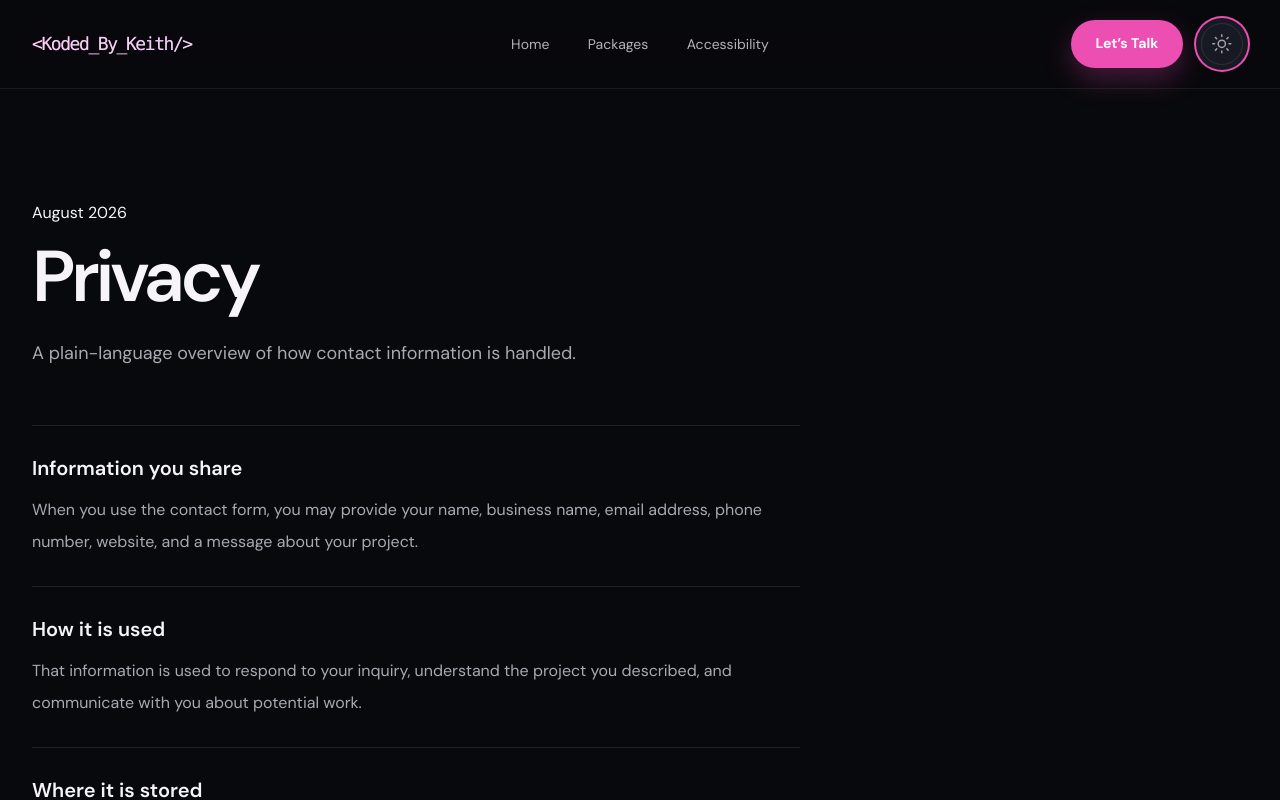
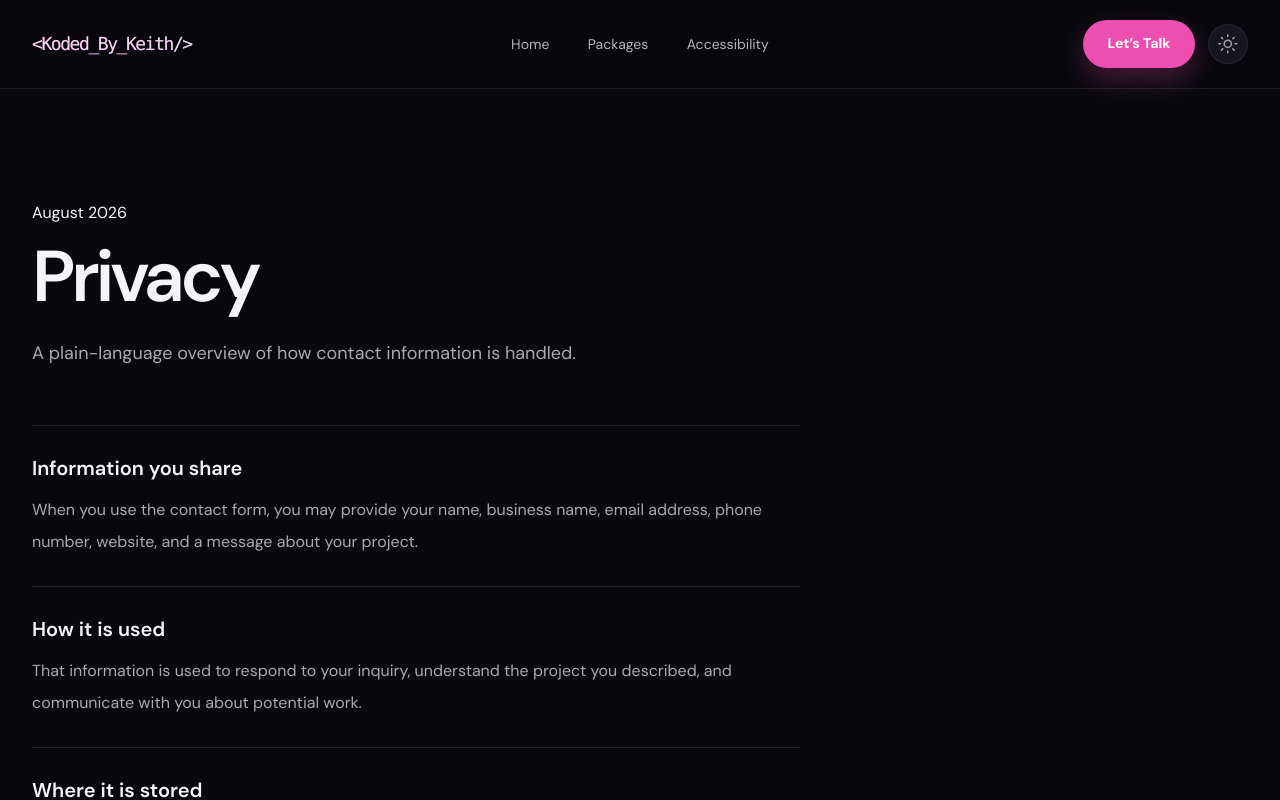
Before and after one commit to keithpotter21/koded_by_keith, a Nuxt app: page /privacy in a window 1280 px wide. Shown: the top 800 px of the page. Built offline with nearby package versions, Linux system fonts and the light colour scheme.

Commit message:
match reference theme toggle interaction

```diff
--- a/assets/css/main.css
+++ b/assets/css/main.css
@@ -20,12 +20,12 @@ body { margin:0; background:var(--ink); color:var(--paper); font-family:'DM Sans
 .site-nav__actions { display:flex; align-items:center; justify-self:end; gap:.8rem; }
 .header-cta { display:none; align-items:center; justify-content:center; min-height:3rem; border-radius:999px; padding:.72rem 1.55rem; background:var(--pink); box-shadow:0 .7rem 1.7rem rgba(236,78,178,.28); color:#fff!important; font-size:.88rem; font-weight:700; text-decoration:none; transition:transform .2s ease,box-shadow .2s ease,background-color .2s ease; }
 .header-cta:hover { transform:translateY(-2px); background:#ff62c1; box-shadow:0 .85rem 2rem rgba(236,78,178,.38); color:#fff!important; }
-.theme-toggle,.menu-toggle { display:inline-flex; align-items:center; justify-content:center; min-width:3rem; min-height:3rem; border:1px solid var(--line); border-radius:999px; background:var(--panel); color:var(--muted); cursor:pointer; transition:transform .2s ease,border-color .2s ease,color .2s ease,background-color .2s ease,box-shadow .2s ease; }
-.theme-toggle { position:relative; min-width:3.25rem; min-height:3.25rem; border-color:transparent; background:#171923; box-shadow:0 0 0 2px var(--pink); }
-.theme-toggle::before { position:absolute; inset:.28rem; border:1px solid rgba(255,255,255,.1); border-radius:inherit; content:''; }
-.theme-toggle:hover,.menu-toggle:hover { transform:translateY(-2px); border-color:var(--pink); color:var(--paper); }
-.theme-toggle:hover { box-shadow:0 0 0 3px var(--pink),0 .55rem 1.25rem rgba(236,78,178,.2); }
-.theme-toggle svg { position:relative; z-index:1; width:1.35rem; height:1.35rem; fill:none; stroke:currentColor; stroke-linecap:round; stroke-linejoin:round; stroke-width:1.65; }
+.theme-toggle,.menu-toggle { display:inline-flex; align-items:center; justify-content:center; min-width:3rem; min-height:3rem; border:1px solid var(--line); border-radius:999px; background:var(--panel); color:var(--muted); cursor:pointer; transition:all .2s ease; }
+.theme-toggle { display:grid; width:40px; height:40px; min-width:40px; min-height:40px; place-items:center; border:1px solid var(--line); border-radius:50%; background:var(--card); color:var(--muted); }
+.theme-toggle:hover { color:var(--pink); transform:rotate(15deg) scale(1.08); }
+.theme-toggle:focus-visible { outline:2px solid var(--pink); outline-offset:2px; }
+.menu-toggle:hover { transform:translateY(-2px); border-color:var(--pink); color:var(--paper); }
+.theme-toggle svg { width:1.35rem; height:1.35rem; fill:none; stroke:currentColor; stroke-linecap:round; stroke-linejoin:round; stroke-width:1.65; }
 .mobile-nav { border-top:1px solid var(--line); background:var(--header-bg); padding:1.25rem 1rem; }
 .mobile-nav .header-cta { display:flex; }
 .gradient-text { background:linear-gradient(100deg,#ed78d2,#a78bfa); background-clip:text; -webkit-background-clip:text; color:transparent; }
@@ -110,9 +110,8 @@ html.light .site-page { background:radial-gradient(circle at 73% 5%,rgba(236,78,
 html.light .site-header a { color:rgba(23,26,34,.7); }
 html.light .site-header a:hover { color:var(--paper); }
 html.light .site-header .header-cta,html.light .site-header .header-cta:hover { color:#fff!important; }
-html.light .theme-toggle { border-color:#e6ded5; background:#fffdfa; box-shadow:0 0 0 1px rgba(70,66,75,.04); color:#687080; }
-html.light .theme-toggle::before { border-color:rgba(70,66,75,.07); }
-html.light .theme-toggle:hover { border-color:var(--pink); box-shadow:0 0 0 2px var(--pink),0 .55rem 1.25rem rgba(236,78,178,.13); }
+html.light .theme-toggle { border-color:#e6ded5; background:var(--card); color:#687080; }
+html.light .theme-toggle:hover { color:var(--pink); }
 html.light .reference-hero { background:linear-gradient(90deg,#fff 0%,#f7f8fc 56%,#fff2fa 100%); }
 html.light .hero-photo { border-color:rgba(23,26,34,.2); background:#eef1f7; box-shadow:0 0 0 .65rem rgba(23,26,34,.06),0 1.5rem 3.5rem rgba(43,34,47,.16); }
 html.light .price-card,html.light .access-card { border-color:rgba(23,26,34,.08); background:linear-gradient(145deg,#fff,#f0f2f7); box-shadow:0 .8rem 2rem rgba(35,30,42,.06); }
```
